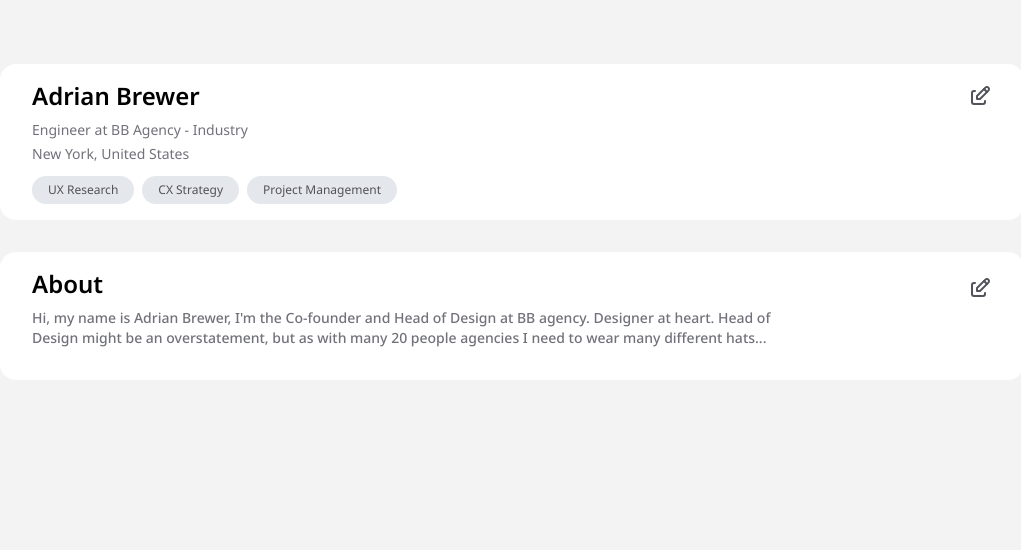
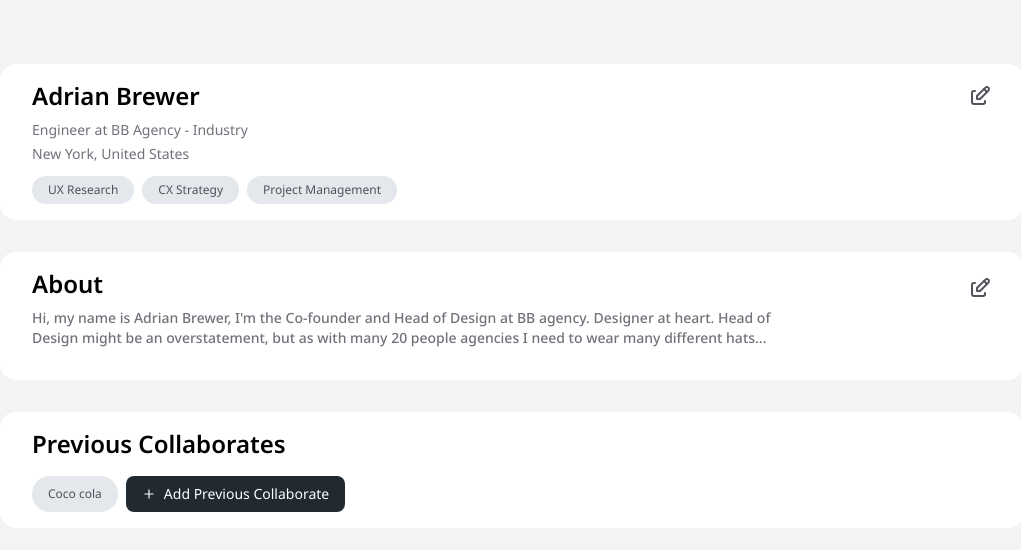
Before and after one commit to nirzon47/brandcollab, a React (Vite) app: page / in a window 1280 px wide. Shown: the top 550 px of the page, without its empty margins (128-1149 px from the left). Built offline with nearby package versions, Linux system fonts and the light colour scheme.

Commit message:
feat: add previous collaborates section

```diff
--- a/src/App.tsx
+++ b/src/App.tsx
@@ -3,6 +3,7 @@ import { MainDataType } from '@/utils/types'
 import { initialData } from '@/utils/initialData'
 import ProfileHeader from '@/components/ProfileHeader'
 import About from '@/components/About'
+import Collaborates from './components/Collaborates'
 
 const App = () => {
 	const [data, setData] = useState<MainDataType>(initialData)
@@ -22,6 +23,7 @@ const App = () => {
 			<div className='mx-auto flex h-full w-full max-w-5xl flex-col gap-8'>
 				<ProfileHeader profile={data.profile} />
 				<About desc={data.about} />
+				<Collaborates data={data.collaborates} />
 			</div>
 		</div>
 	)
--- /dev/null
+++ b/src/components/Collaborates.tsx
@@ -0,0 +1,27 @@
+import Button from './ui/Button'
+import CardSection from './ui/CardSection'
+import Heading from './ui/Heading'
+import { TbPlus } from 'react-icons/tb'
+
+const Collaborates = (props: { data: string[] }) => {
+	return (
+		<CardSection>
+			<Heading title='Previous Collaborates' className='mb-4' />
+			<div className='flex flex-wrap gap-2'>
+				{props.data.map((item) => (
+					<span
+						key={item}
+						className='bg-accent flex items-center justify-center rounded-full px-4 py-1.5 text-xs text-zinc-600'
+					>
+						{item}
+					</span>
+				))}
+				<Button variant='secondary'>
+					<TbPlus /> Add Previous Collaborate
+				</Button>
+			</div>
+		</CardSection>
+	)
+}
+
+export default Collaborates
--- /dev/null
+++ b/src/components/ui/Button.tsx
@@ -0,0 +1,25 @@
+import { cn } from '@/utils/cn'
+
+type ButtonProps = {
+	children?: React.ReactNode
+	className?: string
+	onClick?: () => void
+	disabled?: boolean
+	variant?: 'primary' | 'secondary'
+}
+
+const Button = (props: ButtonProps) => {
+	return (
+		<button
+			className={cn(
+				'flex items-center gap-2 rounded-lg px-4 py-2 text-sm duration-150 hover:bg-opacity-80',
+				props.variant === 'primary' && 'bg-primary text-white',
+				props.variant === 'secondary' && 'bg-secondary text-white'
+			)}
+		>
+			{props.children}
+		</button>
+	)
+}
+
+export default Button
--- a/src/utils/types.ts
+++ b/src/utils/types.ts
@@ -8,4 +8,5 @@ export type ProfileType = {
 export type MainDataType = {
 	profile: ProfileType
 	about: string
+	collaborates: string[]
 }
```
